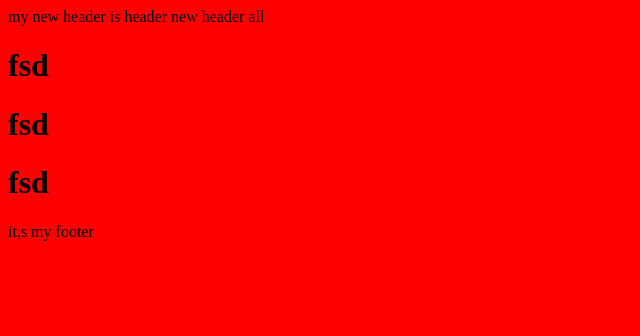
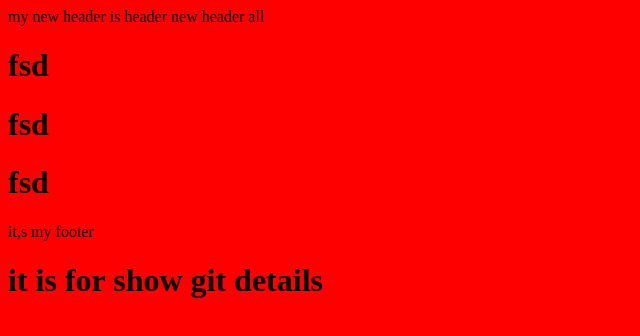
Before and after one commit to Daniellsty/git-project-one, a plain HTML site: page index.html in a window 1280 px wide. Shown: the whole page, without its empty margins (0-640 px from the left). Drawn offline with Linux system fonts and the light colour scheme.

Commit message:
git details

```diff
--- a/index.html
+++ b/index.html
@@ -22,5 +22,7 @@
     <footer>
         it,s my footer
     </footer>
+
+    <h1>it is for show git details </h1>
 </body>
 </html>
```
